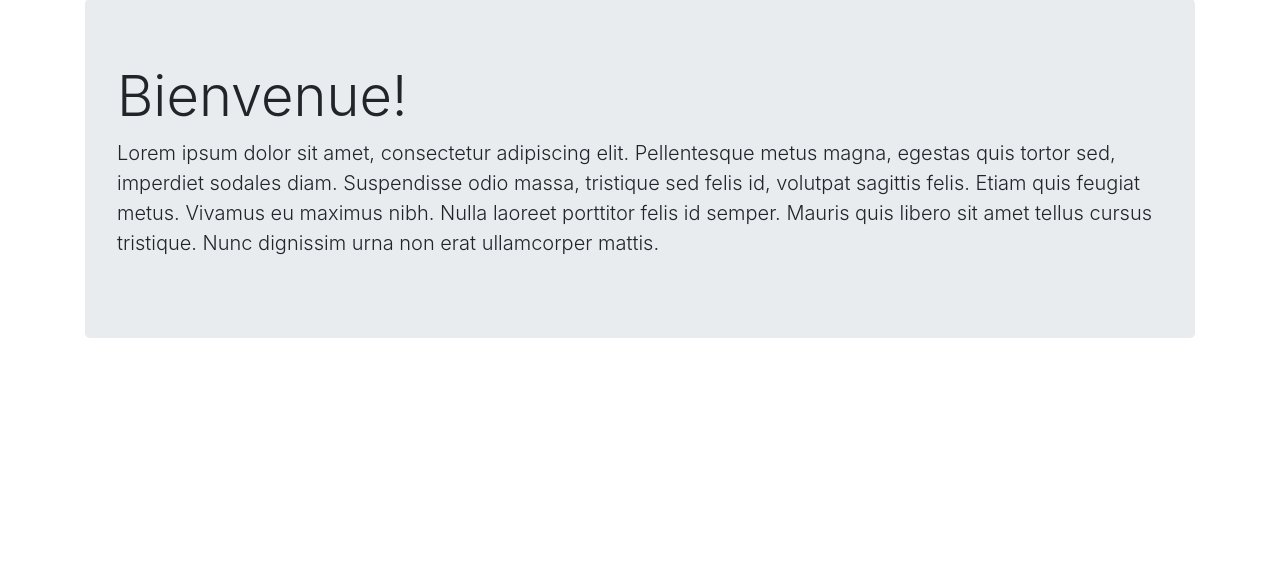
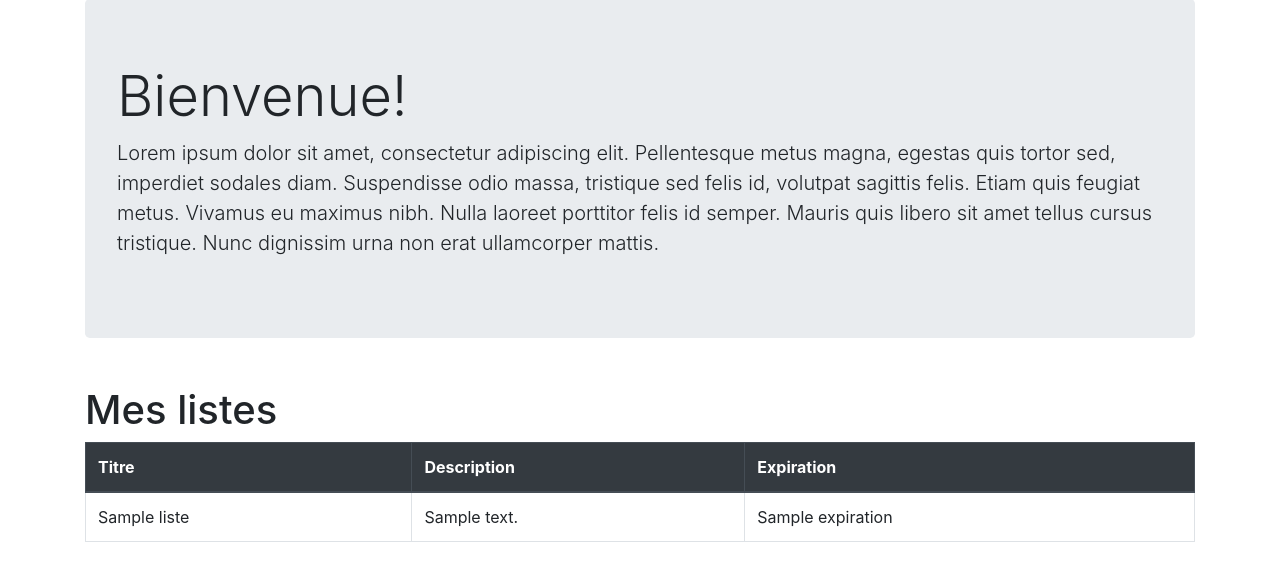
Before and after one commit to Flachag/mywishlist, a PHP site: the page made by app/Views/pages/home.twig in a window 1280 px wide. Shown: the part 65-646 px from the top of the page. Run offline with PHP 8.4, Linux system fonts and the light colour scheme; the template is opened without the code that fills it: most values are stand-ins (such as "Sample title", 1, 10 or a date in 2020); some libraries are stand-ins or nearby versions.

Commit message:
Affichage des Listes de l'utilisateur sur la page d'accueil

```diff
--- a/app/Views/pages/home.twig
+++ b/app/Views/pages/home.twig
@@ -27,4 +27,28 @@
         <h1 class="display-4">Bienvenue!</h1>
         <p class="lead">Lorem ipsum dolor sit amet, consectetur adipiscing elit. Pellentesque metus magna, egestas quis tortor sed, imperdiet sodales diam. Suspendisse odio massa, tristique sed felis id, volutpat sagittis felis. Etiam quis feugiat metus. Vivamus eu maximus nibh. Nulla laoreet porttitor felis id semper. Mauris quis libero sit amet tellus cursus tristique. Nunc dignissim urna non erat ullamcorper mattis. </p>
     </div>
+
+    {% if listes is not empty %}
+        <div class="body mt-5">
+            <h1>Mes listes</h1>
+            <table class="table table-bordered table-hover">
+                <thead class="thead-dark">
+                <tr>
+                    <th scope="col">Titre</th>
+                    <th scope="col">Description</th>
+                    <th scope="col">Expiration</th>
+                </tr>
+                </thead>
+                <tbody>
+                {% for liste in listes %}
+                    <tr onclick="document.location = '{{ path_for('liste', { 'token': liste.token }) }}';">
+                        <td>{{ liste.titre }}</td>
+                        <td>{{ liste.description }}</td>
+                        <td>{{ liste.expiration }}</td>
+                    </tr>
+                {% endfor %}
+                </tbody>
+            </table>
+        </div>
+    {% endif %}
 {% endblock %}
```
Also changed, not shown: app/Controllers/HomeController.php (+6 -2 lines), app/Controllers/ListeController.php (+0 -21 lines).
